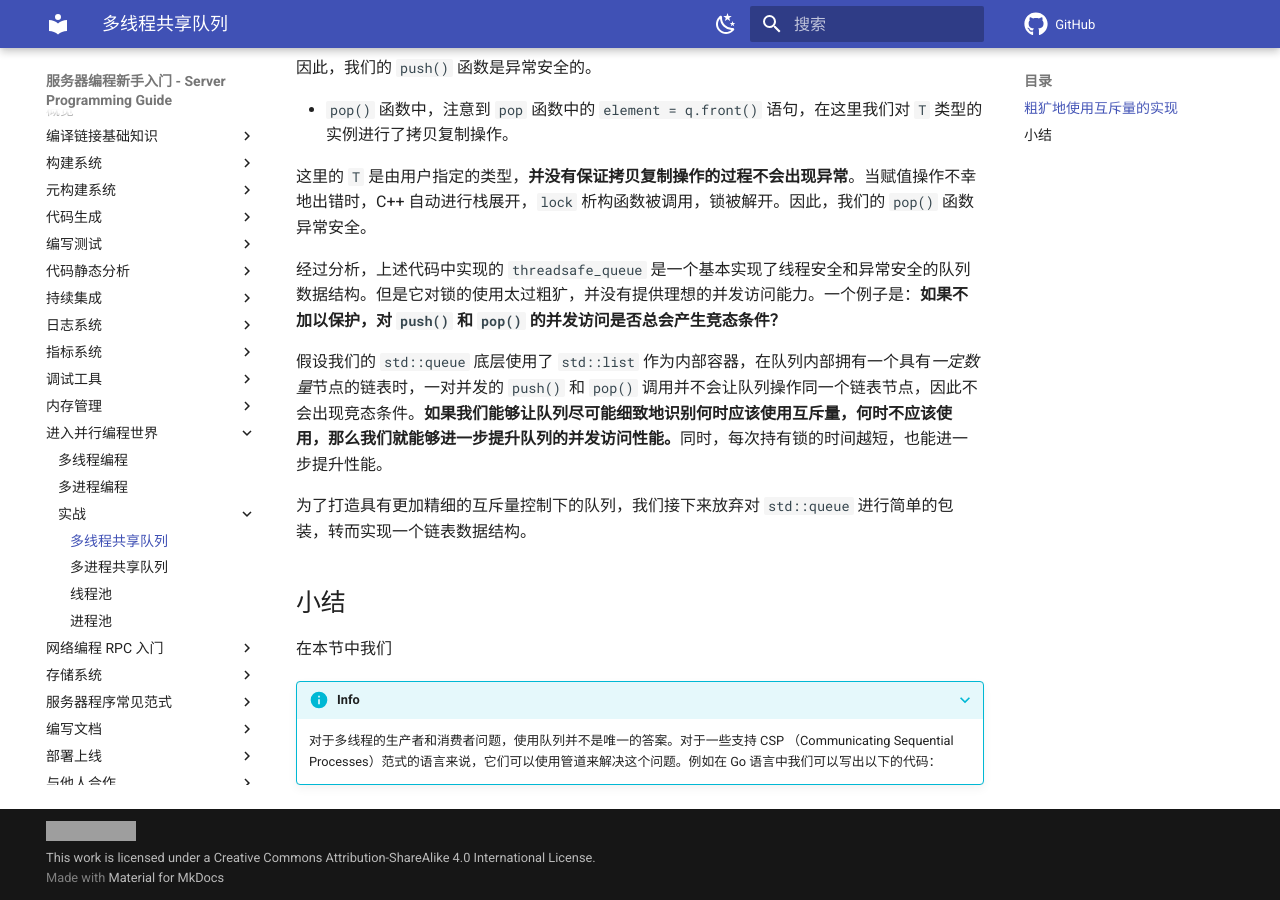
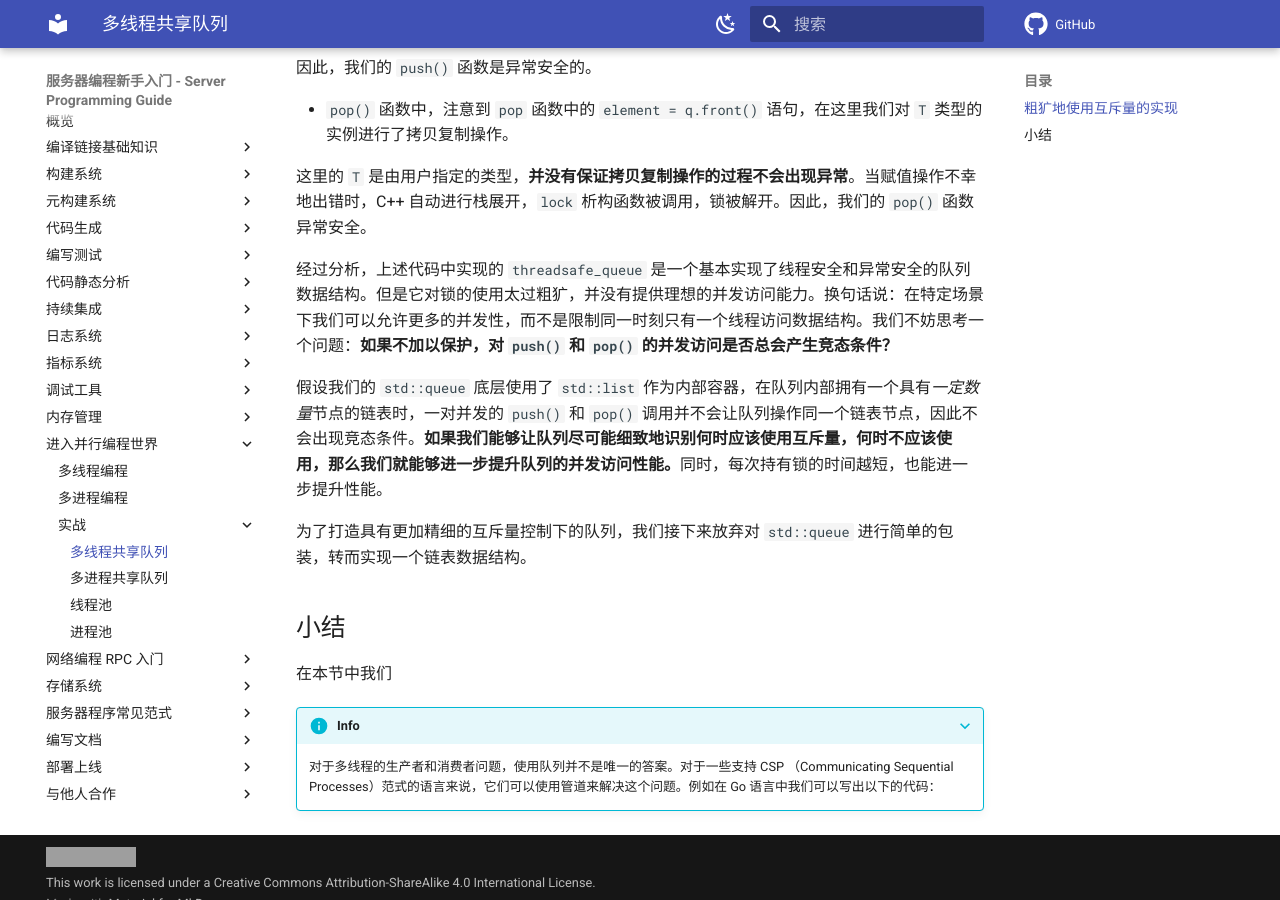
Before and after one commit to howardlau1999/server-programming-guide, an MkDocs documentation site: the page built from docs/parallel/practice/multi-threading-queue.md, in a window 1280 px wide and 900 px high, scrolled down 1720 px. Built offline with MkDocs 1.6.1 and Material for MkDocs 9.7.7, drawn with Linux system fonts in a browser that asks for light colours; emoji names are drawn with the system emoji font; comment, search, counter and statistics services are not loaded; grey boxes are pictures that could not be loaded.

Commit message:
some correctness

```diff
--- a/docs/parallel/practice/multi-threading-queue.md
+++ b/docs/parallel/practice/multi-threading-queue.md
@@ -63,7 +63,7 @@ public:
 
   这里的 `T` 是由用户指定的类型，**并没有保证拷贝复制操作的过程不会出现异常**。当赋值操作不幸地出错时，C++ 自动进行栈展开，`lock` 析构函数被调用，锁被解开。因此，我们的 `pop()` 函数异常安全。
 
-经过分析，上述代码中实现的 `threadsafe_queue` 是一个基本实现了线程安全和异常安全的队列数据结构。但是它对锁的使用太过粗犷，并没有提供理想的并发访问能力。一个例子是：**如果不加以保护，对 `push()` 和 `pop()` 的并发访问是否总会产生竞态条件？**
+经过分析，上述代码中实现的 `threadsafe_queue` 是一个基本实现了线程安全和异常安全的队列数据结构。但是它对锁的使用太过粗犷，并没有提供理想的并发访问能力。换句话说：在特定场景下我们可以允许更多的并发性，而不是限制同一时刻只有一个线程访问数据结构。我们不妨思考一个问题：**如果不加以保护，对 `push()` 和 `pop()` 的并发访问是否总会产生竞态条件？**
 
 假设我们的 `std::queue` 底层使用了 `std::list` 作为内部容器，在队列内部拥有一个具有*一定数量*节点的链表时，一对并发的 `push()` 和 `pop()` 调用并不会让队列操作同一个链表节点，因此不会出现竞态条件。**如果我们能够让队列尽可能细致地识别何时应该使用互斥量，何时不应该使用，那么我们就能够进一步提升队列的并发访问性能。**同时，每次持有锁的时间越短，也能进一步提升性能。
 
```
